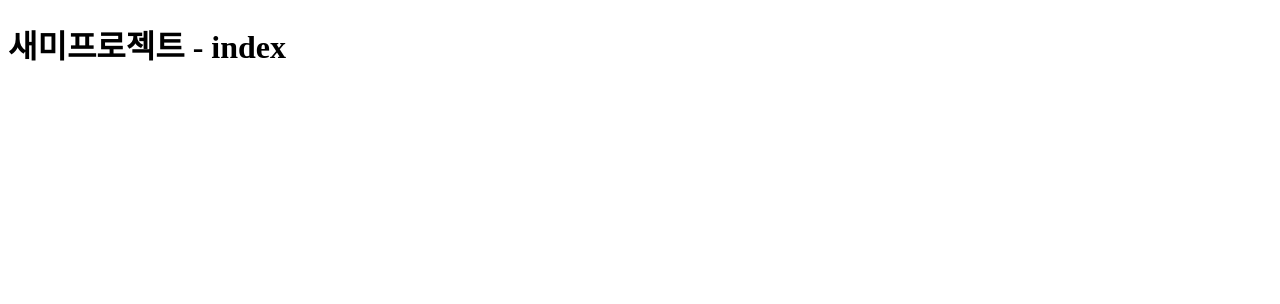
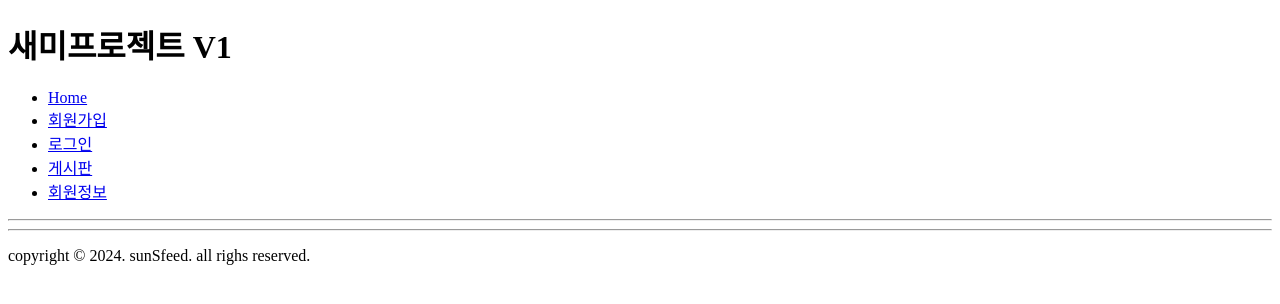
Before and after one commit to sun12wook11/semiprojectv1, a FastAPI app: page / in a window 1280 px wide. Shown: the top 304 px of the page. Run offline with FastAPI, Linux system fonts and the light colour scheme.

Commit message:
수정된 index.html - 헤더 header - 네비 nav - 메인 main - 푸터 footer 태그로 레이아웃 구성

```diff
--- a/views/templates/index.html
+++ b/views/templates/index.html
@@ -5,6 +5,27 @@
     <title>새미프로젝트</title>
 </head>
 <body>
-    <h1>새미프로젝트 -  index</h1>
+    <div id="wrap">
+        <header><h1>새미프로젝트 V1</h1></header>
+        <nav>
+            <ul>
+                <li><a href="/">Home</a></li>
+                <li><a href="/member/join">회원가입</a></li>
+                <li><a href="/member/login">로그인</a></li>
+                <li><a href="/board/list">게시판</a></li>
+                <li><a href="/member/myinfo">회원정보</a></li>
+            </ul>
+
+        </nav>
+        <hr>
+        <main>
+
+        </main>
+        <hr>
+        <footer>
+
+            <p>copyright &copy; 2024. sunSfeed. all righs reserved.</p>
+        </footer>
+    </div>
 </body>
 </html>
```
